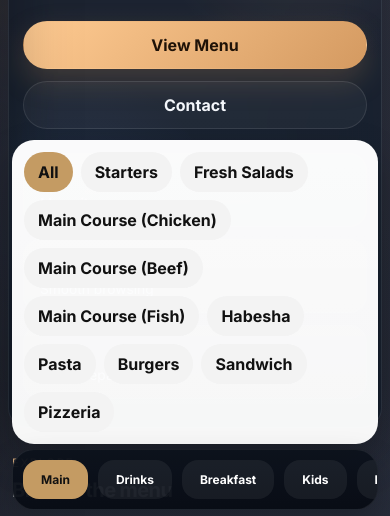
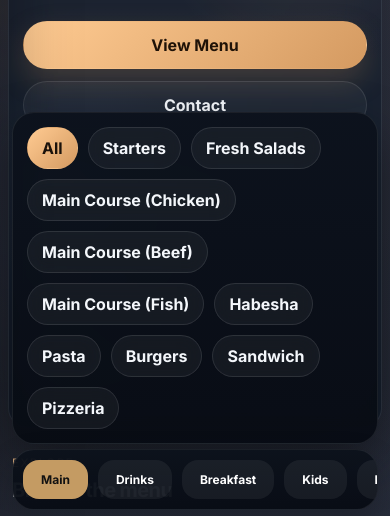
Before and after one commit to Caramel-Cafe/Caramel-Online, a plain HTML site: page index.html in a window 390 px wide. Both pictures are taken after a click on the button "Main". Shown: the part 322-838 px from the top of the page. Drawn offline with Linux system fonts and the light colour scheme.

Commit message:
Update style.css

```diff
--- a/style.css
+++ b/style.css
@@ -1325,13 +1325,18 @@ body.light-mode .glass-soft {
   left: 50%;
   bottom: calc(78px + env(safe-area-inset-bottom, 0px));
   transform: translateX(-50%) translateY(14px);
+
   width: min(560px, calc(100% - 24px));
   border-radius: 22px;
-  padding: 12px;
+  padding: 14px;
+
+  /* 🔥 DARK GLASS STYLE */
   background:
-    linear-gradient(180deg, rgba(255,255,255,0.88), rgba(255,255,255,0.76)),
-    rgba(255,255,255,0.85);
-  box-shadow: 0 18px 40px rgba(0,0,0,0.2);
+    linear-gradient(180deg, rgba(12, 18, 28, 0.96), rgba(8, 12, 20, 0.96));
+  border: 1px solid rgba(255,255,255,0.08);
+  box-shadow: 0 20px 50px rgba(0,0,0,0.35);
+  backdrop-filter: blur(18px);
+
   z-index: 9998;
   opacity: 0;
   pointer-events: none;
@@ -1350,18 +1355,30 @@ body.light-mode .glass-soft {
   gap: 8px;
 }
 
+.mobile-category-list {
+  display: flex;
+  flex-wrap: wrap;
+  gap: 10px;
+}
+
 .mobile-category-chip {
-  border: none;
-  background: #f3f3f3;
-  color: #111;
+  border: 1px solid var(--border);
+  background: rgba(255,255,255,0.05);
+  color: var(--text);
   padding: 10px 14px;
   border-radius: 999px;
   font-weight: 700;
+  backdrop-filter: blur(10px);
+}
+
+.mobile-category-chip:hover {
+  background: rgba(255,255,255,0.08);
 }
 
 .mobile-category-chip.active {
-  background: #c49b63;
-  color: #111;
+  background: linear-gradient(135deg, var(--accent-2), var(--accent));
+  color: #1a120b;
+  border-color: transparent;
 }
 
 /* reveal */
```
